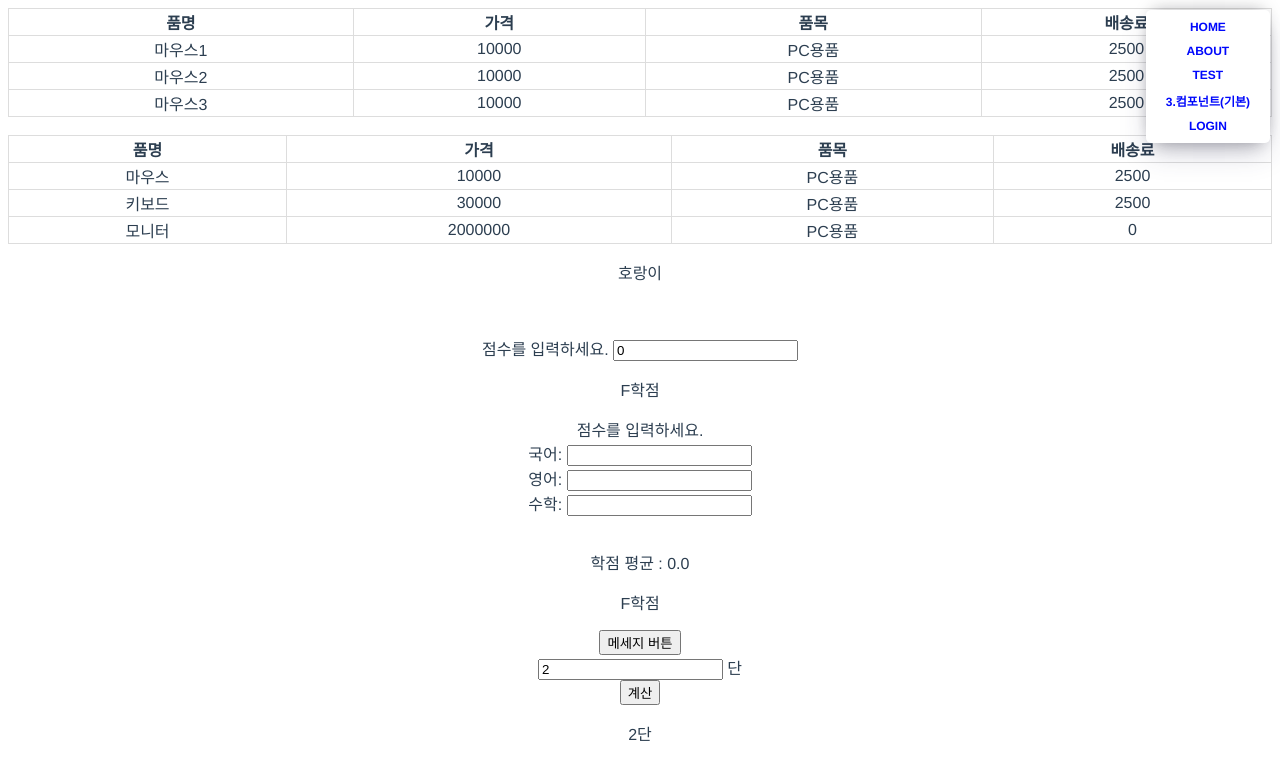
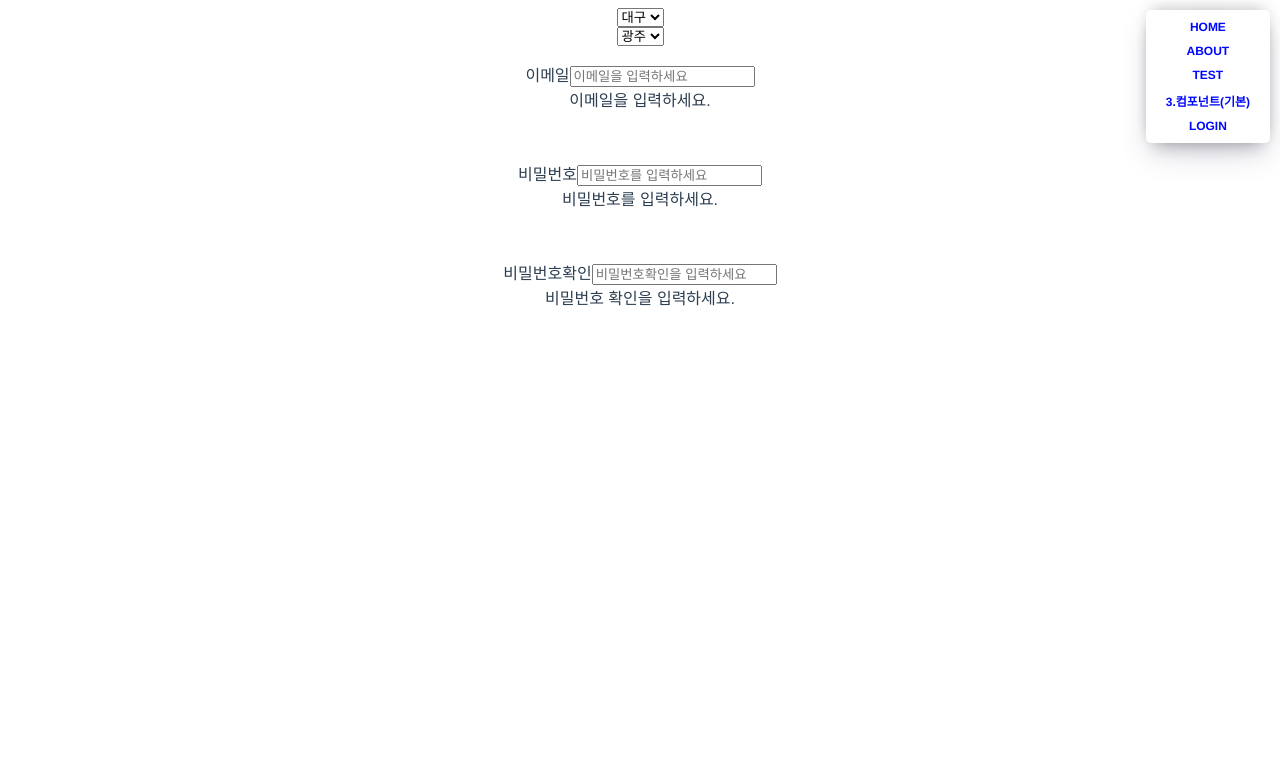
Before and after one commit to Darae0415/Vue_Project, a Vue app: page /test in a window 1280 px wide. Shown: the top 780 px of the page. Built offline with nearby package versions, Linux system fonts and the light colour scheme.

Commit message:
5장 컴포넌트 기본복습6

```diff
--- a/src/views/TestView.vue
+++ b/src/views/TestView.vue
@@ -1,92 +1,37 @@
 <template>
 <div>
-<!-- v-if, v-else -->
-<table>
-  <thead>
-    <th>품명</th>
-    <th>가격</th>
-    <th>품목</th>
-    <th>배송료</th>
-  </thead>
-  <tbody>
-    <tr>
-      <td>마우스1</td>
-      <td>10000</td>
-      <td>PC용품</td>
-      <td>2500</td>
-    </tr>
-    <tr>
-      <td>마우스2</td>
-      <td>10000</td>
-      <td>PC용품</td>
-      <td>2500</td>
-    </tr>
-    <tr>
-      <td>마우스3</td>
-      <td>10000</td>
-      <td>PC용품</td>
-      <td>2500</td>
-    </tr>
-  </tbody>
-</table><br/>
-
-<table>
-  <thead>
-    <th>품명</th>
-    <th>가격</th>
-    <th>품목</th>
-    <th>배송료</th>
-  </thead>
-  <tbody>
-    <tr v-for="(item,index) in goods" v-bind:key="index">
-      <td>{{item.name}}</td>
-      <td>{{item.price}}</td>
-      <td>{{item.category}}</td>
-      <td>{{item.delivery}}</td>
-    </tr>
-  </tbody>
-</table>
-</div>
-
-<div>
-  <p v-if="true">호랑이</p><br/>
-  <p v-if="false">사자</p><br/>
-</div>
-<!-- v-else-if -->
-<div>
-  <label>점수를 입력하세요.
-    <input type="number" v-model="score">
-  </label><br/>
-  <p v-if="score>=90">A학점</p>
-  <p v-else-if="score>=80">B학점</p>
-  <p v-else-if="score>=70">C학점</p>
-  <p v-else-if="score>=60">D학점</p>
-  <p v-else>F학점</p>
+  <select name="" id="">
+    <option value="서울">서울</option>
+    <option value="부산">부산</option>
+    <option value="대구" selected>대구</option>
+    <option value="수원">수원</option>
+    <option value="광주">광주</option>
+  </select>
 </div>
 <div>
-  <label>점수를 입력하세요.<br/>
-    국어: <input type="number" v-model.number="kor"><br/>
-    영어: <input type="number" v-model.number="eng"><br/>
-    수학: <input type="number" v-model.number="math"><br/>
-  </label><br/>
-  <p>학점 평균 : {{age_score}}</p>
-  <p v-if="total_score>=90">A학점</p>
-  <p v-else-if="total_score>=80">B학점</p>
-  <p v-else-if="total_score>=70">C학점</p>
-  <p v-else-if="total_score>=60">D학점</p>
-  <p v-else>F학점</p>
+  <select v-model="city" @change="changeCity">
+    <option value="서울">서울</option>
+    <option value="부산">부산</option>
+    <option value="대구">대구</option>
+    <option value="수원">수원</option>
+    <option value="광주">광주</option>
+  </select>
+  <p>{{message}}</p>
 </div>
-    <!-- 이벤트 v-on / @ -->
 <div>
-  <button v-on:click="showMessage">메세지 버튼</button>
-</div>
-    <!-- 구구단 -->
-<div>
-  <label><input type="number" v-model="dan"> 단</label><br/>
-  <button @click="googoodan">계산</button>
-  <p>{{dan}}단</p>
-  <p v-for="(line,index) in googoo" :key="index">{{line}}</p>
-</div>
+    <p><label >이메일<input type="text" placeholder="이메일을 입력하세요"
+    v-model="emailValue"
+    @input="changeEmail"></label><br/><span>{{msgEmail}}</span></p><br/>
+    <!-- 8자이상 숫자문자조합 @#제외 비번과 비번확인 일치 -->
+    <p><label >비밀번호<input type="text"
+    v-model="pwd1"
+    @input="changePwd"  placeholder="비밀번호를 입력하세요"></label><br/>
+    <span>{{msgPwd1}}</span></p><br/>
+    <p><label >비밀번호확인<input type="text"
+    v-model='pwd2'
+    @input="changePwd2" placeholder="비밀번호확인을 입력하세요"></label><br/>
+    <span>{{msgPwd2}}</span></p><br/>
+  </div>
 </template>
 
 <script>
@@ -97,49 +42,85 @@ export default {
   },
   data() {
     return {
-      goods:[
-        {"name":"마우스", "price":"10000", "category":"PC용품", "delivery":"2500"},
-        {"name":"키보드", "price":"30000", "category":"PC용품", "delivery":"2500"},
-        {"name":"모니터", "price":"2000000", "category":"PC용품", "delivery":"0"},
-      ],
-      score:0,
-      kor:'',
-      eng:'',
-      math:'',
-      dan:2,
-      googoo:[],
+      city:'광주',
+      message:'',
+      emailValue:'',
+      msgEmail:'이메일을 입력하세요.',
+      pwd1:'',
+      pwd2:'',
+      msgPwd1:'비밀번호를 입력하세요.',
+      msgPwd2:'비밀번호 확인을 입력하세요.',
     };
   },
   methods: {
-    showMessage(){
-      alert('메세지 발생');
+    checkPwd(pwd){
+        let msg = '';
+        // 문자열길이
+        const len = pwd.length;
+        // 문자포함
+        const hasWord = /[a-zA-Z]/.test(pwd);
+        // 숫자포함
+        const hasNum = /[\d]/.test(pwd);
+        // 금지어포함여부
+        const hasForbid = /[@#]/.test(pwd);
+        if(len < 8) {
+            msg='비밀번호는 8자리 이상이어야 합니다.';
+        } else if(!hasWord) {
+            msg='비밀번호에는 문자가 포함되어야 합니다.';
+        } else if(!hasNum) {
+            msg='비밀번호에는 숫자가 포함되어야 합니다.';
+        } else if(hasForbid) {
+            msg='@, # 금지단어입니다.';
+        } else{
+            msg='';
+        }
+        return msg;
     },
-    showScore(){
-      this.score = (this.kor + this.eng + this+this.math)/3;
+    changePwd(){
+        let msg = this.checkPwd(this.pwd1);
+        if(msg === ''){
+            msg='비밀번호가 유효합니다.';
+        }
+        this.msgPwd1 = msg;
     },
-    googoodan(){
-      this.googoo=[];
-      for(let n=1; n<10; n++){
-        this.googoo.push(`${this.dan} * ${n} = ${this.dan*n}`);
+    changePwd2(){
+        let msg = this.checkPwd(this.pwd2);
+        if(msg == ''){
+            if(this.pwd1 === this.pwd2){
+                msg='비밀번호확인이 일치합니다.';
+            } else{
+                msg='비밀번호확인이 일치하지 않습니다.'
+            }
+        }
+        this.msgPwd2 = msg;
+    },
+    changeCity(){
+      switch(this.city){
+        case '서울': this.message='안녕하세요 반갑습니다.'; break;
+        case '부산': this.message='안녕하십니꺼 반갑스니더.'; break;
+        case '대구': this.message='안녕하셔유 반가워유.'; break;
+        case '수원': this.message='안녕하시오 반갑소잉.'; break;
+        case '광주': this.message='안녕하세요 반갑습니다.'; break;
+        default : this.message='안녕하세요 반갑습니다.'; break;
       }
-      this.dan
-    }
+    },
+    changeEmail(){
+        // this.emailValue이 이메일 형식에 맞는지 체크
+        const emailExp =  /^[^\s@]+@[^\s@]+\.[^\s@]+$/; //문자열 + @ + 문자열 + . + 문자열
+        if(this.emailValue.length == 0){
+            this.msgEmail='이메일을 입력하세요';
+        } else if (emailExp.test(this.emailValue) == true ) {
+            this.msgEmail = '정상적인 이메일 주소입니다.';
+        } else {
+            this.msgEmail = '이메일 주소가 올바르지 않습니다.';
+        }
+    },
   },
   computed: {
-    total_score(){
-      return (this.kor + this.eng + this.math) / 3;
-    },
-    age_score(){
-      return this.total_score.toFixed(1);
-    }
   },
 };
 </script>
 
 <style scoped>
-table{
-  width: 100%;
-  border-collapse: collapse;
-  }
-td,th{border: 1px solid #ddd;}
+
 </style>
```
